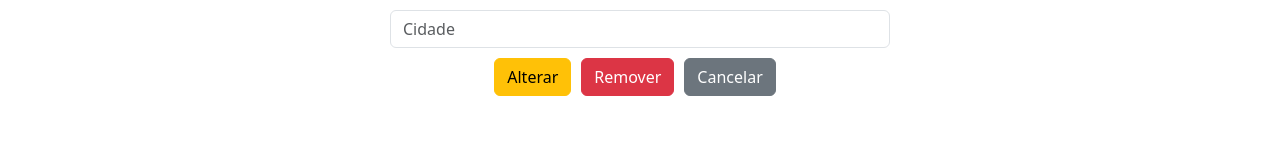
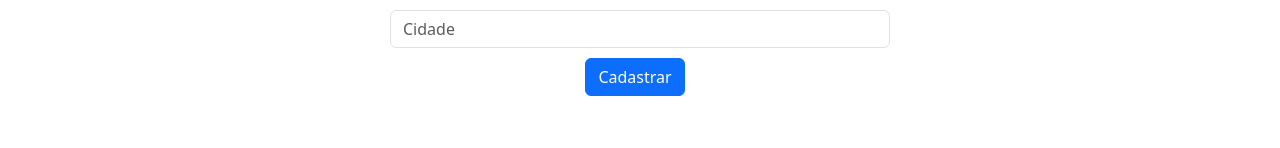
Before and after one commit to navasques/api-front-angular, an Angular app: page / in a window 1280 px wide. Shown: the part 334-482 px from the top of the page. Built offline with nearby package versions, Linux system fonts and the light colour scheme.

Commit message:
:books: docs: Inclusão variavel 'btnCadastro'

```diff
--- a/src/app/components/principal/principal.component.ts
+++ b/src/app/components/principal/principal.component.ts
@@ -7,4 +7,5 @@ import { Component } from '@angular/core';
 })
 export class PrincipalComponent {
 
+  btnCadastro: boolean = true;
 }
```
